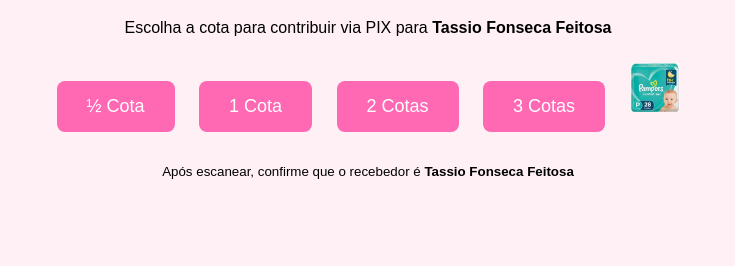
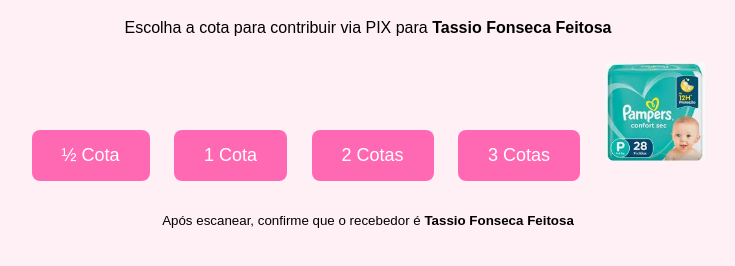
Before and after one commit to tassiofeitosa/cha-de-fraldas, a plain HTML site: page index.html in a window 1280 px wide. Shown: the part 90-356 px from the top of the page, without its empty margins (272-1007 px from the left). Drawn offline with Linux system fonts and the light colour scheme.

Commit message:
Update index.html

```diff
--- a/index.html
+++ b/index.html
@@ -27,7 +27,7 @@
         cursor: pointer;
     }
     .botao-fralda img {
-        width: 50px; /* tamanho P */
+        width: 100px; /* tamanho P */
         height: auto;
     }
 
```
